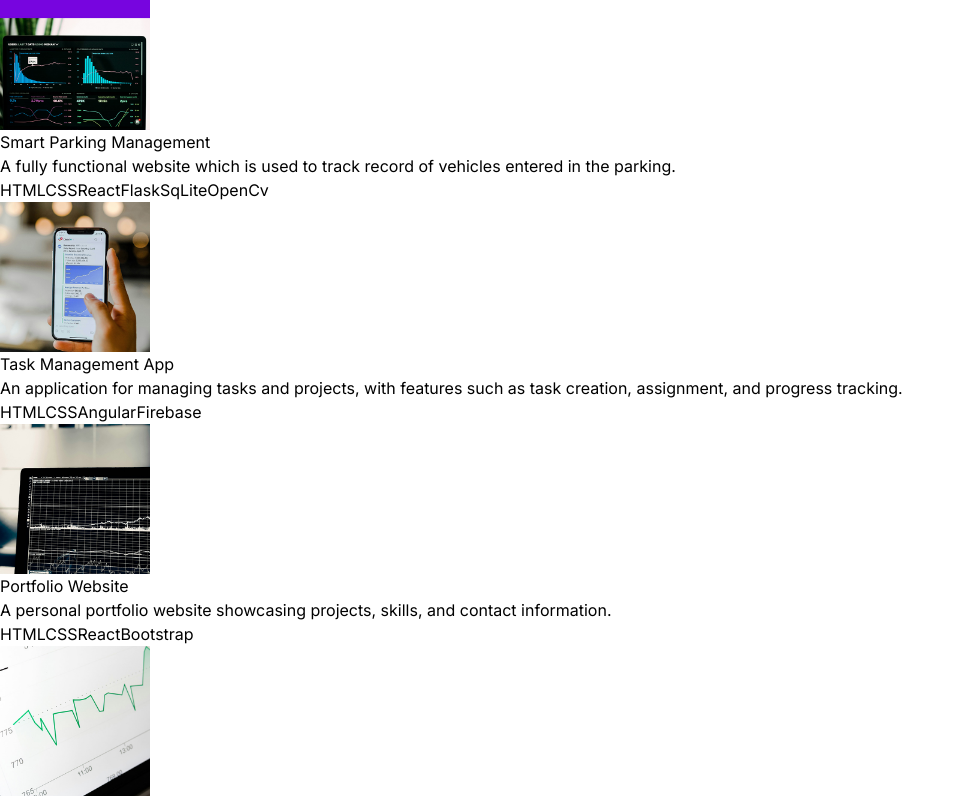
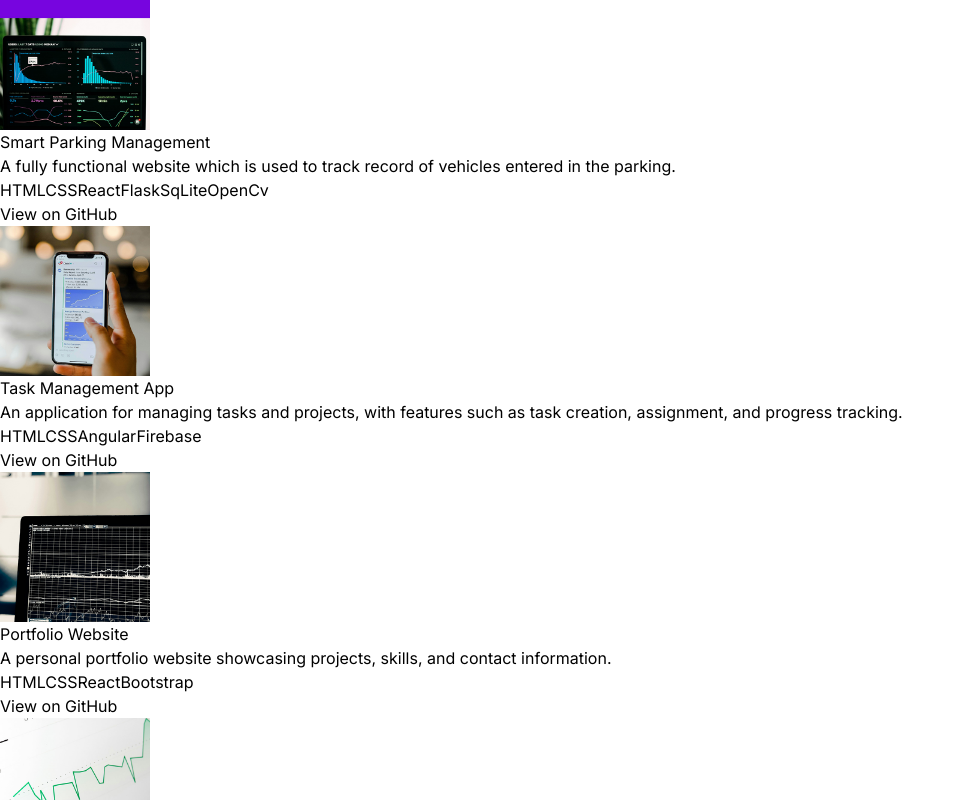
Before and after one commit to LakshyaPrd/portfolio-lakshya, a React (Vite) app: page / in a window 1280 px wide. Shown: the part 1900-2700 px from the top of the page, without its empty margins (0-965 px from the left). Built offline with nearby package versions, Linux system fonts and the light colour scheme.

Commit message:
project updated

```diff
--- a/src/components/Projects.jsx
+++ b/src/components/Projects.jsx
@@ -1,51 +1,71 @@
-import {PROJECTS} from "../constants"
-import {motion} from "framer-motion";
+import { PROJECTS } from "../constants";
+import { motion } from "framer-motion";
 import "../index.css";
+
 const Projects = () => {
   return (
     <div className="border-b border-neutral-900 pb-4">
       <motion.h1
         id="projects"
-        whileInView={{opacity:1,y:0}}
-        initial={{opacity:0,y:-100}}
-        transition={{duration:1.5}}
-         className="my-20 text-center text-4xl">
+        whileInView={{ opacity: 1, y: 0 }}
+        initial={{ opacity: 0, y: -100 }}
+        transition={{ duration: 1.5 }}
+        className="my-20 text-center text-4xl"
+      >
         My <span className="text-neutral-500">Projects</span>
       </motion.h1>
       <div>
-            {PROJECTS.map((project,index)=>(
+        {PROJECTS.map((project, index) => (
           <div key={index} className="mb-8 flex flex-wrap lg:justify-center">
             <motion.div
-                    whileInView={{opacity:1,x:0}}
-                    initial={{opacity:0,x:-100}}
-                    transition={{duration:1}}
-                     className="w-full lg:w-1/4">
+              whileInView={{ opacity: 1, x: 0 }}
+              initial={{ opacity: 0, x: -100 }}
+              transition={{ duration: 1 }}
+              className="w-full lg:w-1/4"
+            >
               <img
                 src={project.image}
                 width={150}
                 height={150}
-                            alt="project1"
-                            className="mb-6 rounded object-cover" />
+                alt="project"
+                className="mb-6 rounded object-cover"
+              />
             </motion.div>
             <motion.div
-                    whileInView={{opacity:1,x:0}}
-                    initial={{opacity:0,x:100}}
-                    transition={{duration:1}}
-                     className="w-full max-w-xl lg:w-3/4">
+              whileInView={{ opacity: 1, x: 0 }}
+              initial={{ opacity: 0, x: 100 }}
+              transition={{ duration: 1 }}
+              className="w-full max-w-xl lg:w-3/4"
+            >
               <h6 className="mb-2 font-semibold">{project.title}</h6>
               <p className="mb-4 text-neutral-400">{project.description}</p>
-                        {project.technologies.map((tech,index)=>(
-                            <span key={index} className="mr-2 rounded bg-neutral-900 px-2 py-2 text-sm font-medium text-purple-200 hover:bg-purple-200 hover:text-neutral-900 transition-colors">
+              <div className="mb-4">
+                {project.technologies.map((tech, index) => (
+                  <span
+                    key={index}
+                    className="mr-2 rounded bg-neutral-900 px-2 py-2 text-sm font-medium text-purple-200 hover:bg-purple-200 hover:text-neutral-900 transition-colors"
+                  >
                     {tech}
                   </span>
                 ))}
+              </div>
+              {/* Button to redirect to GitHub */}
+              {project.github && (
+                <a
+                  href={project.github}
+                  target="_blank"
+                  rel="noopener noreferrer"
+                  className="inline-block mt-2 rounded bg-purple-500 px-4 py-2 text-sm font-medium text-white hover:bg-purple-600 transition-colors"
+                >
+                  View on GitHub
+                </a>
+              )}
             </motion.div>
-
           </div>
         ))}
       </div>
     </div>
-  )
-}
+  );
+};
 
-export default Projects
+export default Projects;
--- a/src/constants/index.js
+++ b/src/constants/index.js
@@ -37,6 +37,7 @@ export const PROJECTS = [
     description:
       "A fully functional website which is used to track record of vehicles entered in the parking.",
     technologies: ["HTML", "CSS", "React", "Flask", "SqLite","OpenCv"],
+    github:"https://github.com/LakshyaPrd/Smart-Parking-Management",
   },
   {
     title: "Task Management App",
@@ -44,6 +45,7 @@ export const PROJECTS = [
     description:
       "An application for managing tasks and projects, with features such as task creation, assignment, and progress tracking.",
     technologies: ["HTML", "CSS", "Angular", "Firebase"],
+    github: "https://github.com/LakshyaPrd/passwordGenerator",
   },
   {
     title: "Portfolio Website",
@@ -51,6 +53,7 @@ export const PROJECTS = [
     description:
       "A personal portfolio website showcasing projects, skills, and contact information.",
     technologies: ["HTML", "CSS", "React", "Bootstrap"],
+    github: "https://github.com/LakshyaPrd/portfolio-lakshya",
   },
   {
     title: "Marrige Garden Website",
@@ -58,6 +61,7 @@ export const PROJECTS = [
     description:
       "A platform where you can see the details of a Marrige Garden and contact with the onower realtime.",
     technologies: ["HTML", "CSS", "React","Express"],
+    github:"https://github.com/LakshyaPrd/pradhanvatika",
   },
 ];
 
```
Lines whose indentation alone changed are shown as unchanged.
